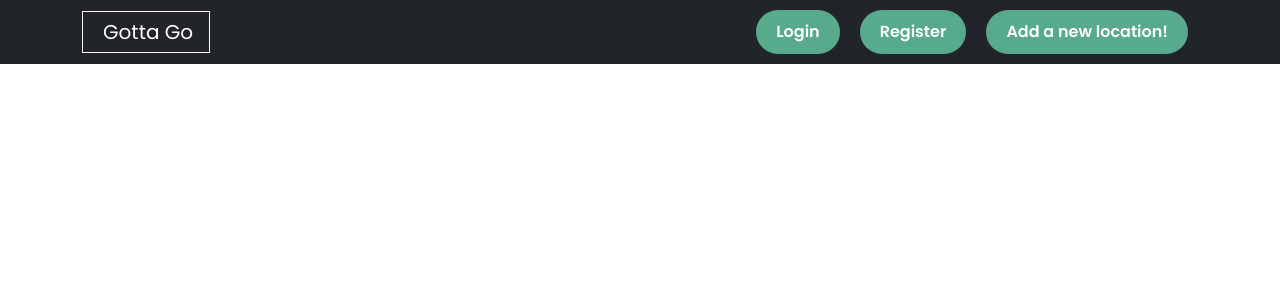
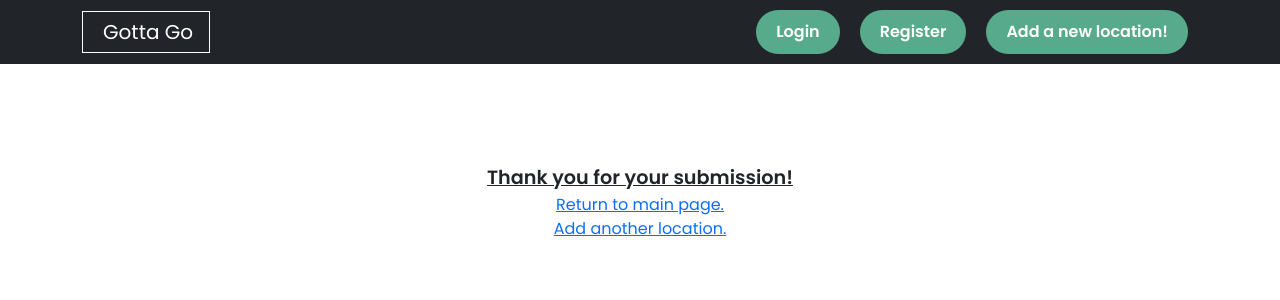
Before and after one commit to koogler/gotta-go, a React (Create React App) app: page /middle in a window 1280 px wide. Shown: the top 300 px of the page. Built offline with nearby package versions, Linux system fonts and the light colour scheme.

Commit message:
fixing submission of comments and locations

```diff
--- a/src/components/AddReview/AddReview.js
+++ b/src/components/AddReview/AddReview.js
@@ -1,8 +1,6 @@
 import { useState } from "react";
 import { useParams, useNavigate, useLocation } from "react-router-dom";
 import LocationFind from "../../api/LocationFind";
-
-import "./AddReview.scss"
 
 const AddReview = () => {
 
@@ -48,7 +46,7 @@ const AddReview = () => {
               value={privacyRating}
               onChange={(event) => setPrivacyRating(event.target.value)}
             >
-              <option disabled>Rating</option>
+              <option selected="selected">Rating</option>
               <option value="1">1</option>
               <option value="2">2</option>
               <option value="3">3</option>
@@ -57,7 +55,7 @@ const AddReview = () => {
             </select>
           </div>
 
-          <button className="button" onClick={handleSubmitReview}>Submit</button>
+          <button className="btn btn-primary" onClick={handleSubmitReview}>Submit</button>
 
         </div>
       </form>
--- a/src/components/LocationAdd/LocationAdd.js
+++ b/src/components/LocationAdd/LocationAdd.js
@@ -47,7 +47,7 @@ const LocationAdd = () => {
     event.preventDefault()
 
     try {
-      const res = await LocationFind.post("/locations",
+      const res = await LocationFind.post("/",
         {
           name,
           address,
@@ -62,10 +62,10 @@ const LocationAdd = () => {
           privacy_rating: privacyRating
         })
       addLocations(res.data.data.location)
-      setTimeout(() => {
-        navigate('/')
-      }, 1000)
-    } catch (err) { }
+      navigate('/middle')
+    } catch (err) {
+      console.log(err)
+    }
   }
 
   if (!token) {
@@ -189,7 +189,7 @@ const LocationAdd = () => {
               value={privacyRating}
               onChange={(event) => setPrivacyRating(event.target.value)}
             >
-              <option disabled>Rating</option>
+              <option defaultValue={'1'}>Rating</option>
               <option value="1">1</option>
               <option value="2">2</option>
               <option value="3">3</option>
--- /dev/null
+++ b/src/components/Middle/Middle.js
@@ -0,0 +1,15 @@
+import { Link } from 'react-router-dom'
+
+
+export default function Middle() {
+
+  return (
+    <div className="app">
+      <div className="login-form">
+        <div className="title">Thank you for your submission!</div>
+        <a href="/">Return to main page.</a>
+        <Link to="/locationadd">Add another location.</Link>
+      </div>
+    </div>
+  )
+}
--- a/src/index.js
+++ b/src/index.js
@@ -12,6 +12,7 @@ import { LocationsContextProvider } from './context/LocationsContext.js'
 import TopNav from './components/Navbar/TopNav'
 import Login from './components/Login/Login'
 import Register from './components/Register/Register'
+import Middle from './components/Middle/Middle'
 
 
 ReactDOM.render(
@@ -25,6 +26,7 @@ ReactDOM.render(
         <Route exact path="/locations/:id" element={<LocationDetail />} />
         <Route exact path="/login" element={<Login />} />
         <Route exact path="/register" element={<Register />} />
+        <Route exact path='/middle' element={<Middle />} />
       </Routes>
     </BrowserRouter>
   </LocationsContextProvider >
```
Also changed, not shown: src/components/LocationList/LocationsList.js (+5 -5 lines), 1 other file (tests, documents, lock files or other folders).
